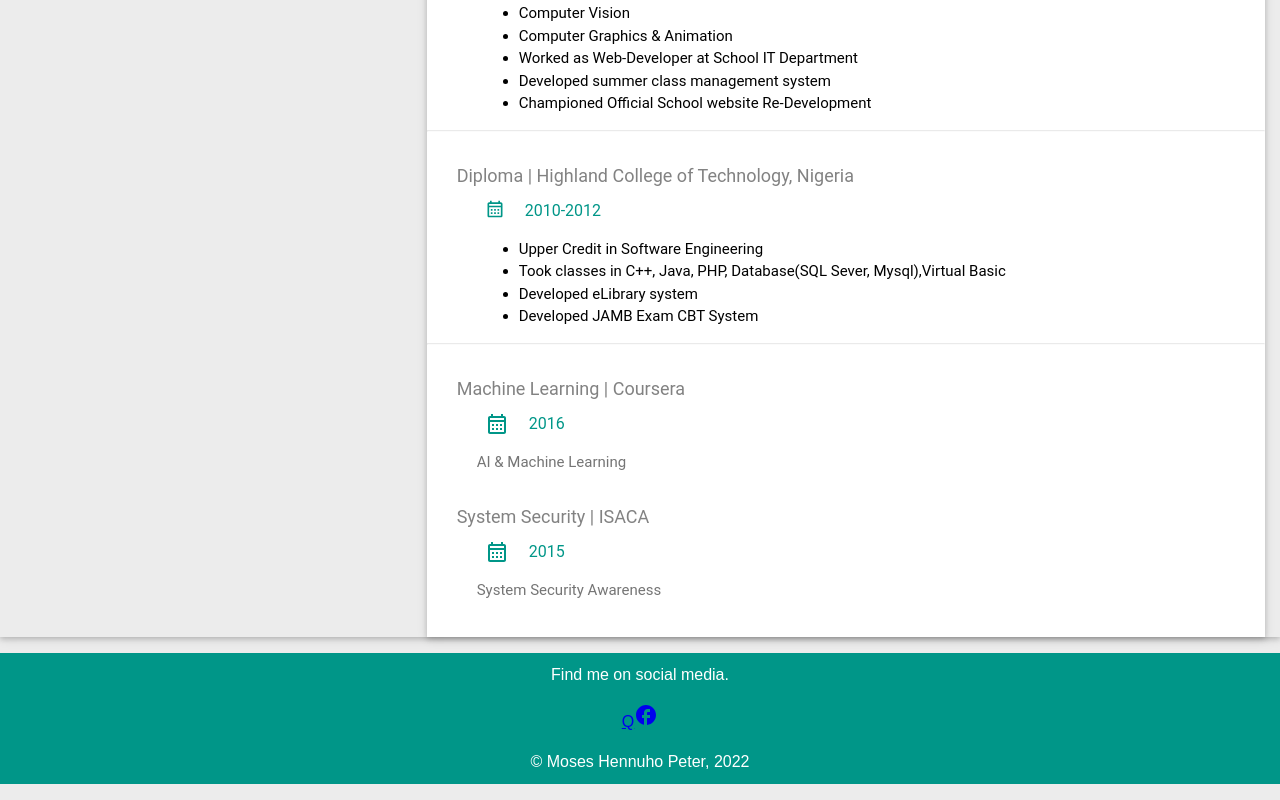
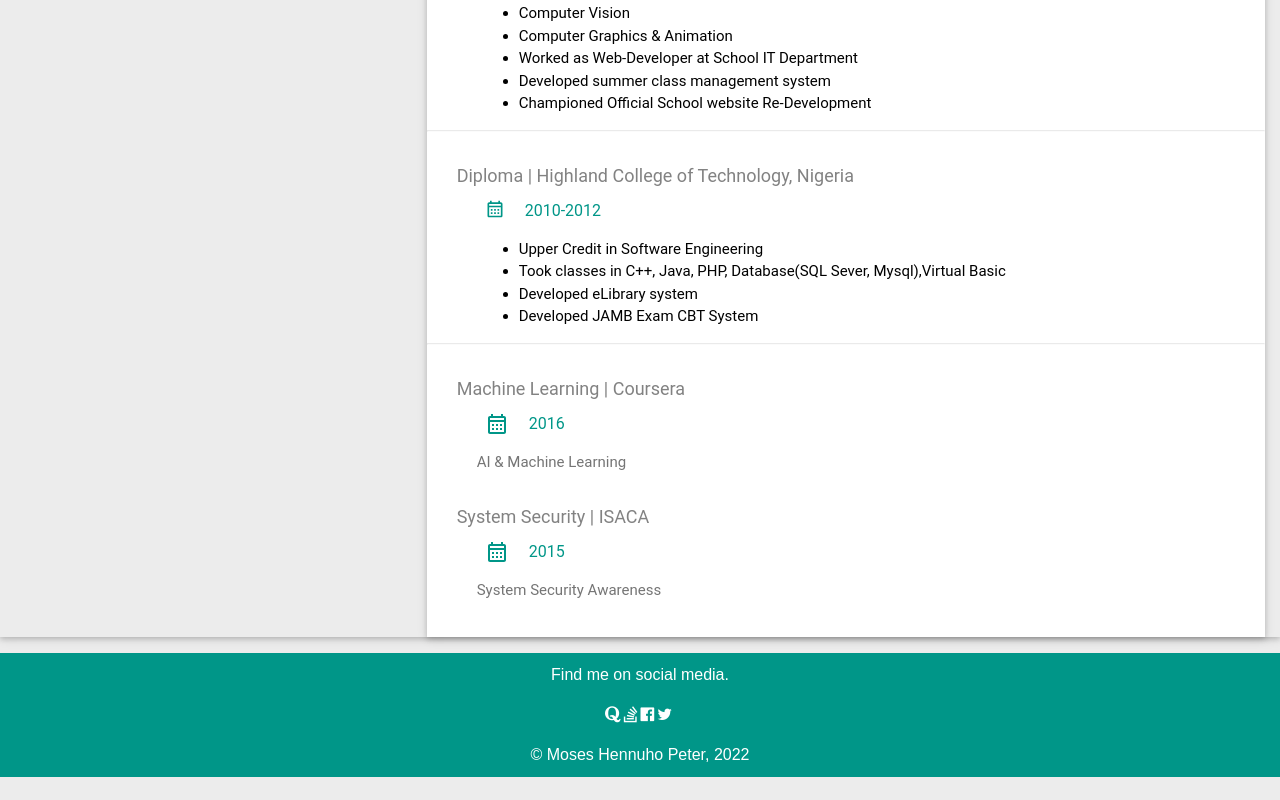
Before and after one commit to Passion94/buchi-main, a React (Create React App) app: page / in a window 1280 px wide. Shown: the part 2787-3587 px from the top of the page. Built offline with nearby package versions, Linux system fonts and the light colour scheme.

Commit message:
Completetd project with Footer icons

```diff
--- a/public/index.html
+++ b/public/index.html
@@ -5,6 +5,7 @@
     <link rel="icon" href="https://mosespeter.com/image/moses-peter.jpg" />
     <meta name="viewport" content="width=device-width, initial-scale=1" />
     <meta name="theme-color" content="#000000" />
+    <link rel="stylesheet" href="https://cdnjs.cloudflare.com/ajax/libs/font-awesome/4.7.0/css/font-awesome.min.css">
     <meta
       name="description"
       content="Actively pursuing my objective of Automating manual processes, As I'm Higly Solution Oriented and prolific at developing Scalable Web and Mobile applications, I have developed many Enteprise Solutions that had revived dying businesses and also helped stable businesses to soar"
--- a/src/secondbox/Footer.js
+++ b/src/secondbox/Footer.js
@@ -1,5 +1,9 @@
 
 import FacebookTwoToneIcon from '@mui/icons-material/FacebookTwoTone';
+import StackedLineChartOutlinedIcon from '@mui/icons-material/StackedLineChartOutlined';
+import NotListedLocationOutlinedIcon from '@mui/icons-material/NotListedLocationOutlined';
+import FlutterDashOutlinedIcon from '@mui/icons-material/FlutterDashOutlined';
+
 
 const date= new Date().getFullYear();
 
@@ -8,10 +12,11 @@ function Footer() {
     <div className="footer">
       <p className="para"> Find me on social media.</p>
 
-       <a className="links" href="https://www.quora.com/profile/Peter-Moses-Mohemos">Q</a>
-      <a className="links" href="https://stackoverflow.com/users/5482255/peter-moses"></a>
-      <a className="links" href="https://web.facebook.com/mohemos"><FacebookTwoToneIcon className="facebook"/></a>
-      <a className="links" href="https://twitter.com/mohemos"></a>
+       <a className="links" href="https://www.quora.com/profile/Peter-Moses-Mohemos" target="_blank"><i class="fa fa-quora w3-hover-opacity"></i></a>
+       <a href="https://stackoverflow.com/users/5482255/peter-moses-mohemos" target="_blank"><i class="fa fa-stack-overflow w3-hover-opacity"></i></a>
+       <a className="links" href="https://web.facebook.com/mohemos" target="_blank"><i class="fa fa-facebook-official w3-hover-opacity"></i></a>
+       <a className="links" href="https://twitter.com/mohemos" target="_blank"><i class="fa fa-twitter w3-hover-opacity"></i></a>
+
       <p className="para para2"> © Moses Hennuho Peter, {date}</p>
     </div>
   );
--- a/src/styles.css
+++ b/src/styles.css
@@ -539,8 +539,15 @@ progress::-webkit-progress-bar {
     font-weight: normal;
     width: 80%;
     margin-left: 25px;
-    text-align: center;
-  }
+    text-align: center;}
+
+    .fa{
+      color: white;
+      padding-right: 3px;
+
+
+    }
+
 
 
   @media screen and (min-width: 1024px) {
```
